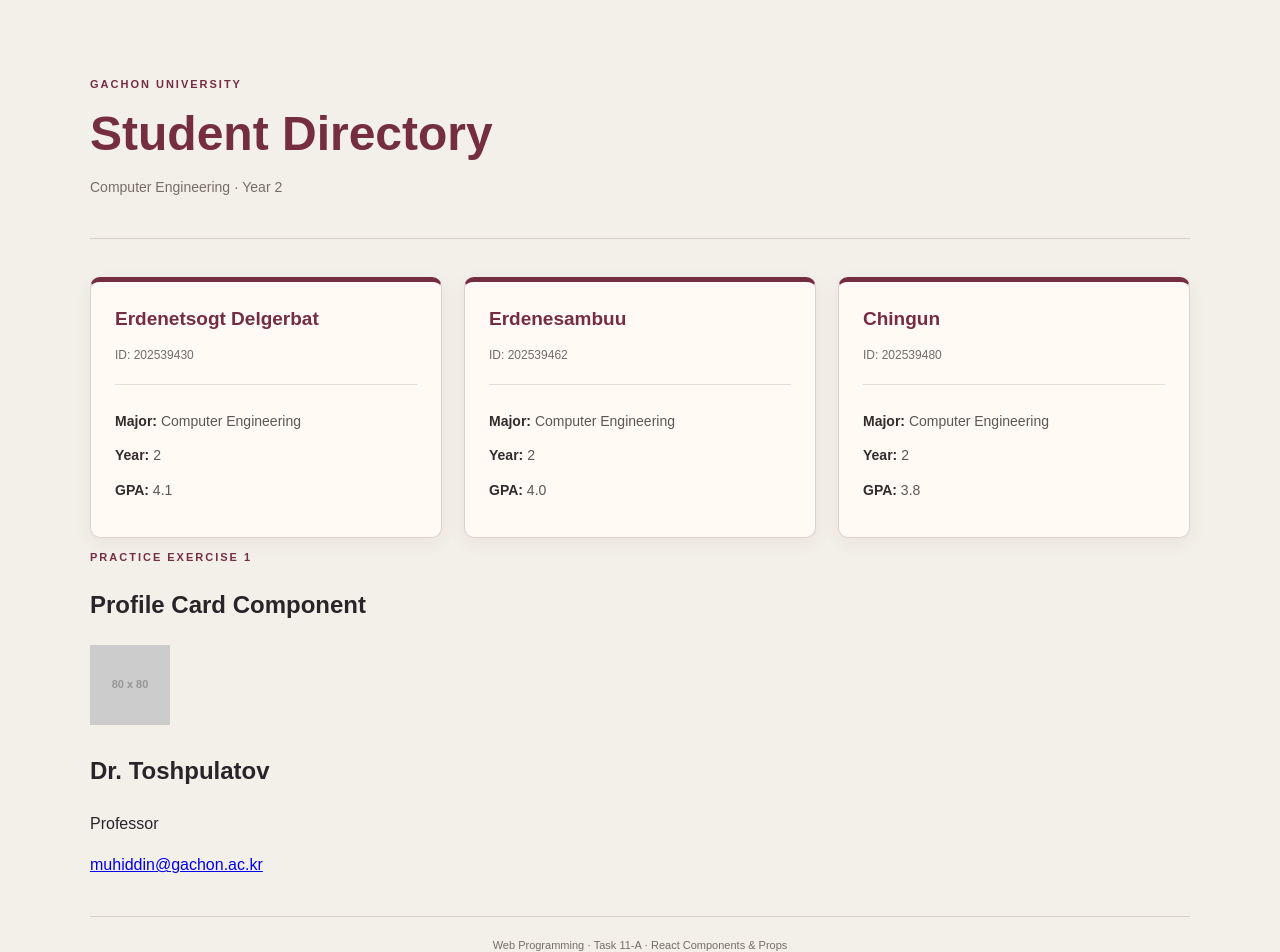
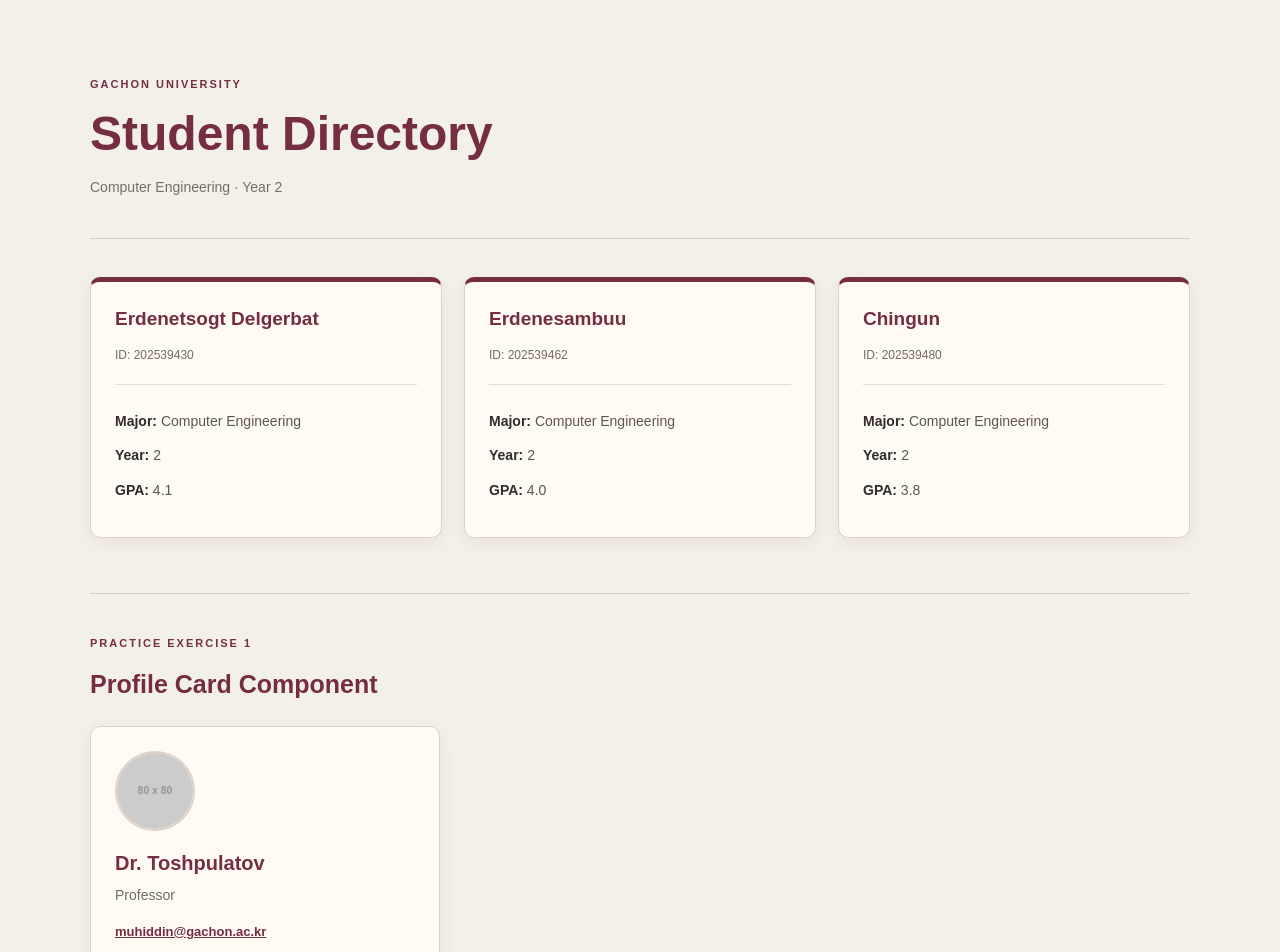
Before and after one commit to ERDENETSOGT-DELGERBAT/task11, a React (Vite) app: page / in a window 1280 px wide. Shown: the top 952 px of the page. Built offline with nearby package versions, Linux system fonts and the light colour scheme.

Commit message:
Style reusable ProfileCard component

```diff
--- a/src/index.css
+++ b/src/index.css
@@ -97,6 +97,62 @@ body {
   color: #342b2c;
 }
 
+.practice-section {
+  margin-top: 55px;
+  padding-top: 30px;
+  border-top: 1px solid #d7cfc4;
+}
+
+.practice-section h2 {
+  margin: 8px 0 22px;
+  color: #752d40;
+  font-size: 25px;
+}
+
+.profile-person-card {
+  width: 100%;
+  max-width: 350px;
+  padding: 24px;
+  border: 1px solid #dfd1c8;
+  border-radius: 10px;
+  background: #fffaf4;
+  box-shadow: 0 5px 18px rgba(65, 35, 40, 0.06);
+  transition: transform 0.2s, box-shadow 0.2s;
+}
+
+.profile-person-card:hover {
+  transform: translateY(-5px);
+  box-shadow: 0 10px 25px rgba(65, 35, 40, 0.12);
+}
+
+.profile-avatar {
+  display: block;
+  width: 80px;
+  height: 80px;
+  margin-bottom: 16px;
+  border-radius: 50%;
+  border: 2px solid #dfd1c8;
+  object-fit: cover;
+}
+
+.profile-person-card h2 {
+  margin: 0 0 5px;
+  color: #752d40;
+  font-size: 20px;
+}
+
+.profile-person-card p {
+  margin: 5px 0 12px;
+  color: #756b66;
+  font-size: 14px;
+}
+
+.profile-person-card a {
+  color: #752d40;
+  font-size: 13px;
+  font-weight: bold;
+}
+
 .page-footer {
   margin-top: 38px;
   padding-top: 20px;
```
